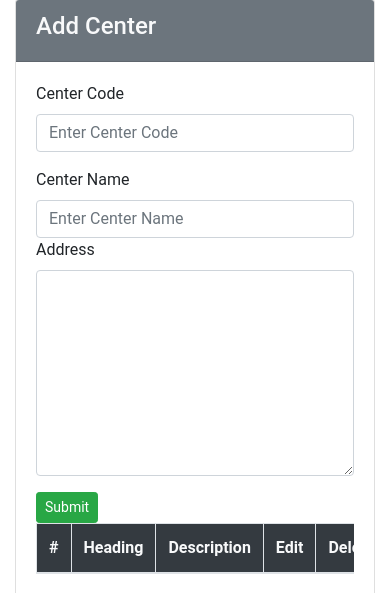
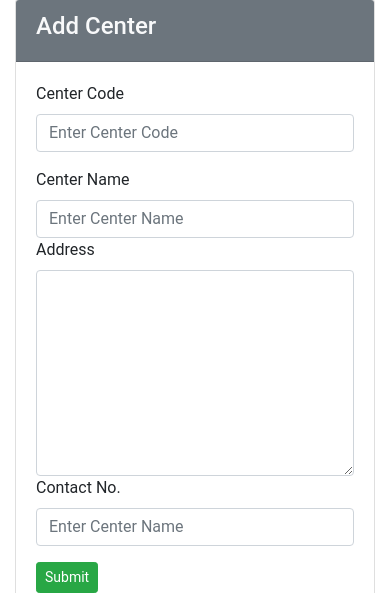
Before and after one commit to PankajBrightcodess/shivanya, a PHP site: page /admin/add_center.php in a window 390 px wide. Shown: the part 77-670 px from the top of the page. Run offline with PHP 8.4, Linux system fonts and the light colour scheme; the visitor is signed in with stand-in values (Sample User, id 1); data that the repository does not hold is empty; some libraries are stand-ins or nearby versions.

Commit message:
Update add_center.php

```diff
--- a/admin/add_center.php
+++ b/admin/add_center.php
@@ -52,6 +52,10 @@ while ($data=mysqli_fetch_assoc($run)) {
                           <div class="col-sm-12">
                             <label class="label">Address</label>
                           <textarea class="form-control" name="address" rows="8" col="12"></textarea>
+                          </div>
+                          <div class="col-sm-12">
+                            <label class="label">Contact No.</label>
+                          <input type="text" class="form-control" name="mobile" placeholder="Enter Center Name">
                           </div>
                       </div>
                     <input type="submit" name="add_aboutus" class="btn btn-success btn-sm" value="Submit">
```
Lines whose indentation alone changed are shown as unchanged.
